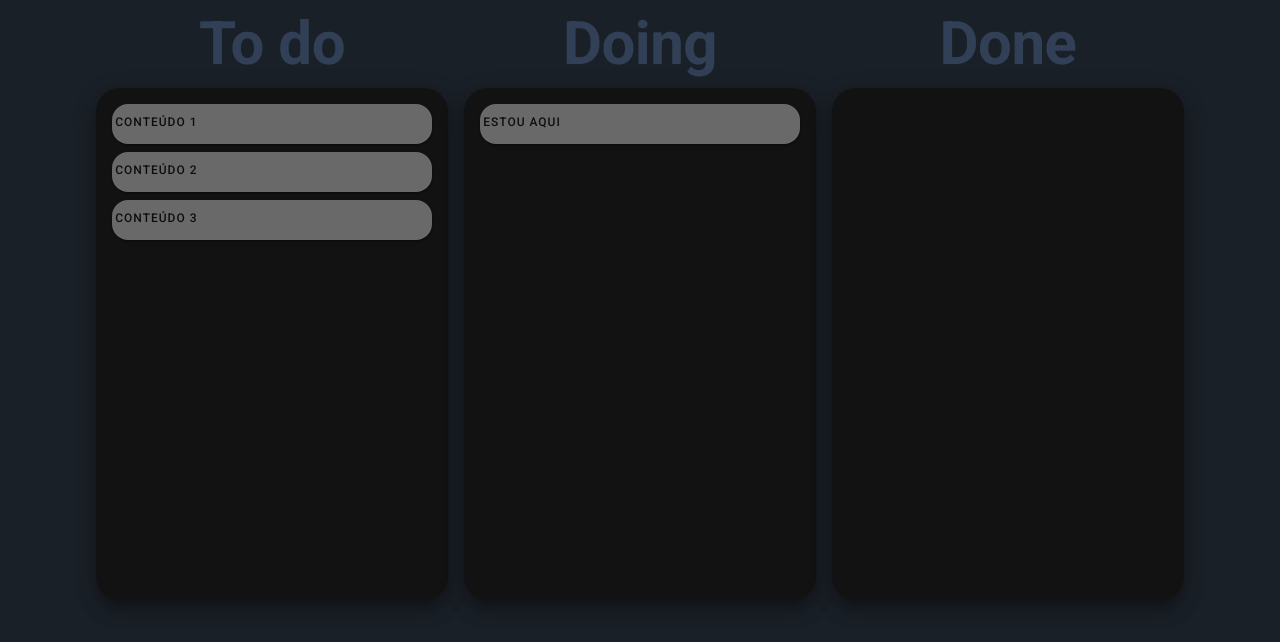
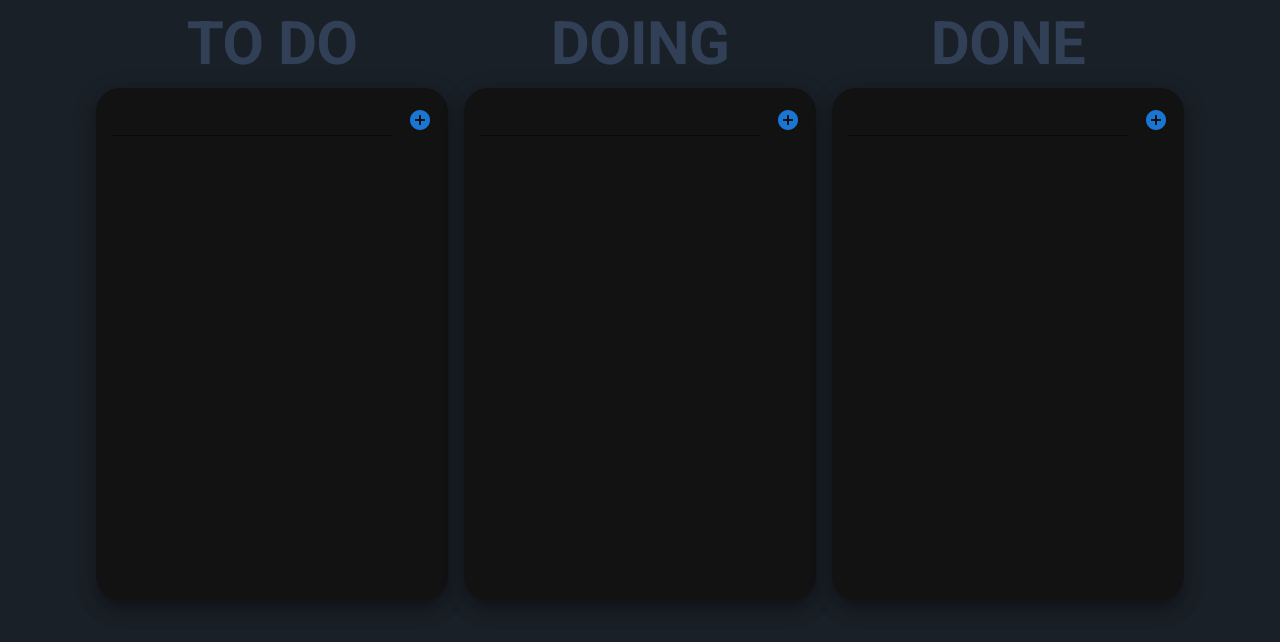
Before and after one commit to genesonio/kanban-project, a React (Create React App) app: page / in a window 1280 px wide. Shown: the top 642 px of the page. Built offline with nearby package versions, Linux system fonts and the light colour scheme.

Commit message:
Added delete and add button, but when drag and drop to another column, the item is duplicated, need fix this

```diff
--- a/src/App.js
+++ b/src/App.js
@@ -1,38 +1,52 @@
 import { useState } from 'react'
 import { Column } from './components/Columns'
 
-const initialItems = [
-  { id: '1', content: 'Conteúdo 1' },
-  { id: '2', content: 'Conteúdo 2' },
-  { id: '3', content: 'Conteúdo 3' }
-]
-
 const initialColumns = [
   {
+    id: '0',
+    name: 'TO DO',
+    items: []
+  },
+  {
     id: '1',
-    name: 'To do',
-    items: initialItems
+    name: 'DOING',
+    items: []
   },
   {
     id: '2',
-    name: 'Doing',
-    items: [{ id: '4', content: 'Estou aqui' }]
-  },
-  {
-    id: '3',
-    name: 'Done',
+    name: 'DONE',
     items: []
   }
 ]
 
 function App() {
   document.body.style.backgroundColor = 'rgb(26, 32, 39)'
+  const [columns, setColumns] = useState(initialColumns)
+  const [itemId, setItemId] = useState(0)
+  const columnsCopy = JSON.parse(JSON.stringify(columns))
 
-  const [columns, setColumns] = useState(initialColumns)
+  const removeItem = (column, id) => {
+    const columnCopy = JSON.parse(JSON.stringify(column))
+    const filteredItems = columnCopy.items.filter(item => item.id !== id)
+    columnsCopy[column.id].items = filteredItems
+    setColumns(columnsCopy)
+  }
+
+  const addItem = (column, text) => {
+    const columnCopy = JSON.parse(JSON.stringify(column))
+    const newItem = { id: itemId, content: text }
+    columnsCopy[column.id].items = columnCopy.items = [
+      ...columnCopy.items,
+      newItem
+    ]
+    setColumns(columnsCopy)
+    console.log(columnsCopy)
+    setItemId(itemId + 1)
+  }
 
   const onDragEnd = results => {
     const { source, destination } = results
-    console.log(results)
+    // console.log(results)
 
     // Pega o index das colunas
     const sourceIndex = source.droppableId
@@ -49,12 +63,12 @@ function App() {
     let destinationColumnItems = columns[destinationIndex].items
 
     // Deepcopy do state
-    let columnsCopy = JSON.parse(JSON.stringify(columns))
 
     // Filtra o item e retira o que queremos mexer
     let filteredSrcColumnItems = sourceColumnItems.filter(
       item => item.id !== results.draggableId
     )
+    console.log(filteredSrcColumnItems)
 
     // Pega o item "arrastado"
     let draggedItem = (sourceColumnItems = sourceColumnItems[sourceItemIndex])
@@ -76,7 +90,16 @@ function App() {
     }
   }
 
-  return <Column onDragEnd={onDragEnd} columns={columns} />
+  return (
+    <>
+      <Column
+        onDragEnd={onDragEnd}
+        columns={columns}
+        removeItem={removeItem}
+        addItem={addItem}
+      />
+    </>
+  )
 }
 
 export default App
--- a/src/components/Columns.js
+++ /dev/null
@@ -1,52 +0,0 @@
-import { DragDropContext, Droppable } from 'react-beautiful-dnd'
-import { Items } from './Items'
-import { Paper, Typography } from '@mui/material'
-import '@fontsource/roboto/300.css'
-import '@fontsource/roboto/400.css'
-import '@fontsource/roboto/500.css'
-import '@fontsource/roboto/700.css'
-
-export const Column = ({ onDragEnd, columns }) => (
-  <div
-    style={{
-      display: 'flex',
-      justifyContent: 'center'
-    }}
-  >
-    <DragDropContext onDragEnd={onDragEnd}>
-      {columns.map((column, index) => (
-        <div
-          key={column.id}
-          style={{
-            display: 'flex',
-            flexDirection: 'column',
-            alignItems: 'center'
-          }}
-        >
-          <Typography variant="h2" fontWeight={700} color="#324057">
-            {column.name}
-          </Typography>
-          <Droppable droppableId={index.toString()} key={column.id}>
-            {provided => (
-              <Paper
-                elevation={12}
-                ref={provided.innerRef}
-                style={{
-                  backgroundColor: 'rgb(18, 18, 18)',
-                  borderRadius: '1.5rem',
-                  width: '20rem',
-                  height: '30rem',
-                  margin: '.5rem',
-                  padding: '1rem'
-                }}
-              >
-                <Items column={column} />
-                {provided.placeholder}
-              </Paper>
-            )}
-          </Droppable>
-        </div>
-      ))}
-    </DragDropContext>
-  </div>
-)
--- /dev/null
+++ b/src/components/Columns.jsx
@@ -0,0 +1,82 @@
+import { DragDropContext, Droppable } from 'react-beautiful-dnd'
+import { Items } from './Items'
+import { Paper, Typography, Icon, TextField } from '@mui/material'
+import '@fontsource/roboto/300.css'
+import '@fontsource/roboto/400.css'
+import '@fontsource/roboto/500.css'
+import '@fontsource/roboto/700.css'
+import { useState } from 'react'
+
+export const Column = ({ onDragEnd, columns, removeItem, addItem }) => {
+  const [text, setText] = useState(null)
+
+  return (
+    <div
+      style={{
+        display: 'flex',
+        justifyContent: 'center'
+      }}
+    >
+      <link
+    rel="stylesheet"
+    href="https://fonts.googleapis.com/icon?family=Material+Icons"
+  />
+      <DragDropContext onDragEnd={onDragEnd}>
+        {columns.map((column) => (
+          <div
+            key={column.id}
+            style={{
+              display: 'flex',
+              flexDirection: 'column',
+              alignItems: 'center'
+            }}
+          >
+            <Typography variant="h2" fontWeight={700} color="#324057">
+              {column.name}
+            </Typography>
+            <Droppable droppableId={column.id} key={column.id}>
+              {provided => (
+                <Paper
+                  elevation={12}
+                  ref={provided.innerRef}
+                  style={{
+                    backgroundColor: 'rgb(18, 18, 18)',
+                    borderRadius: '1.5rem',
+                    width: '20rem',
+                    height: '30rem',
+                    margin: '.5rem',
+                    padding: '1rem',
+                    display: 'flex',
+                    flexDirection: 'column',
+                    gap: '.5rem'
+                  }}
+                >
+                  <div
+                    style={{
+                    display: 'flex',
+                    justifyContent: 'space-between',
+                    alignItems: 'center'
+                  }}>
+                    <TextField
+                      onChange={(e) => setText(e.target.value)}
+                      fullWidth
+                      variant='standard'
+                      style={{fontColor: 'whitesmoke'}}/>
+                    <Icon
+                      style={{
+                        marginLeft:'1rem'
+                      }}
+                      onClick={() => addItem(column, text)}
+                      color='primary'>add_circle</Icon>
+                  </div>
+                  <Items column={column} removeItem={removeItem} />
+                  {provided.placeholder}
+                </Paper>
+              )}
+            </Droppable>
+          </div>
+        ))}
+      </DragDropContext>
+    </div>
+  )
+}
--- a/src/components/Items.js
+++ b/src/components/Items.jsx
@@ -4,11 +4,11 @@ import '@fontsource/roboto/400.css'
 import '@fontsource/roboto/500.css'
 import '@fontsource/roboto/700.css'
 import { Paper, Typography } from '@mui/material'
-import { Delete } from '@mui/icons-material'
+import { DeleteRounded } from '@mui/icons-material'
 
-export const Items = ({ column }) =>
-  column.items.map((item, index) => (
-    <Draggable draggableId={item.id.toString()} index={index} key={item.id}>
+export const Items = ({ column, removeItem }) =>
+  column.items.map((item) => (
+    <Draggable draggableId={item.id.toString()} index={item.id} key={item.id}>
       {provided => (
         <Paper
           key={item.id}
@@ -19,7 +19,6 @@ export const Items = ({ column }) =>
             borderRadius: '1rem',
             backgroundColor: 'dimgrey',
             height: '2.5rem',
-            marginBottom: '.5rem',
             ...provided.draggableProps.style
           }}
         >
@@ -38,6 +37,9 @@ export const Items = ({ column }) =>
             >
               {item.content}
             </Typography>
+            <div>
+              <DeleteRounded onClick={() => removeItem(column, item.id) } />
+            </div>
           </div>
         </Paper>
       )}
```
Also changed, not shown: src/components/Columns copy.js (deleted, +0 -38 lines).
